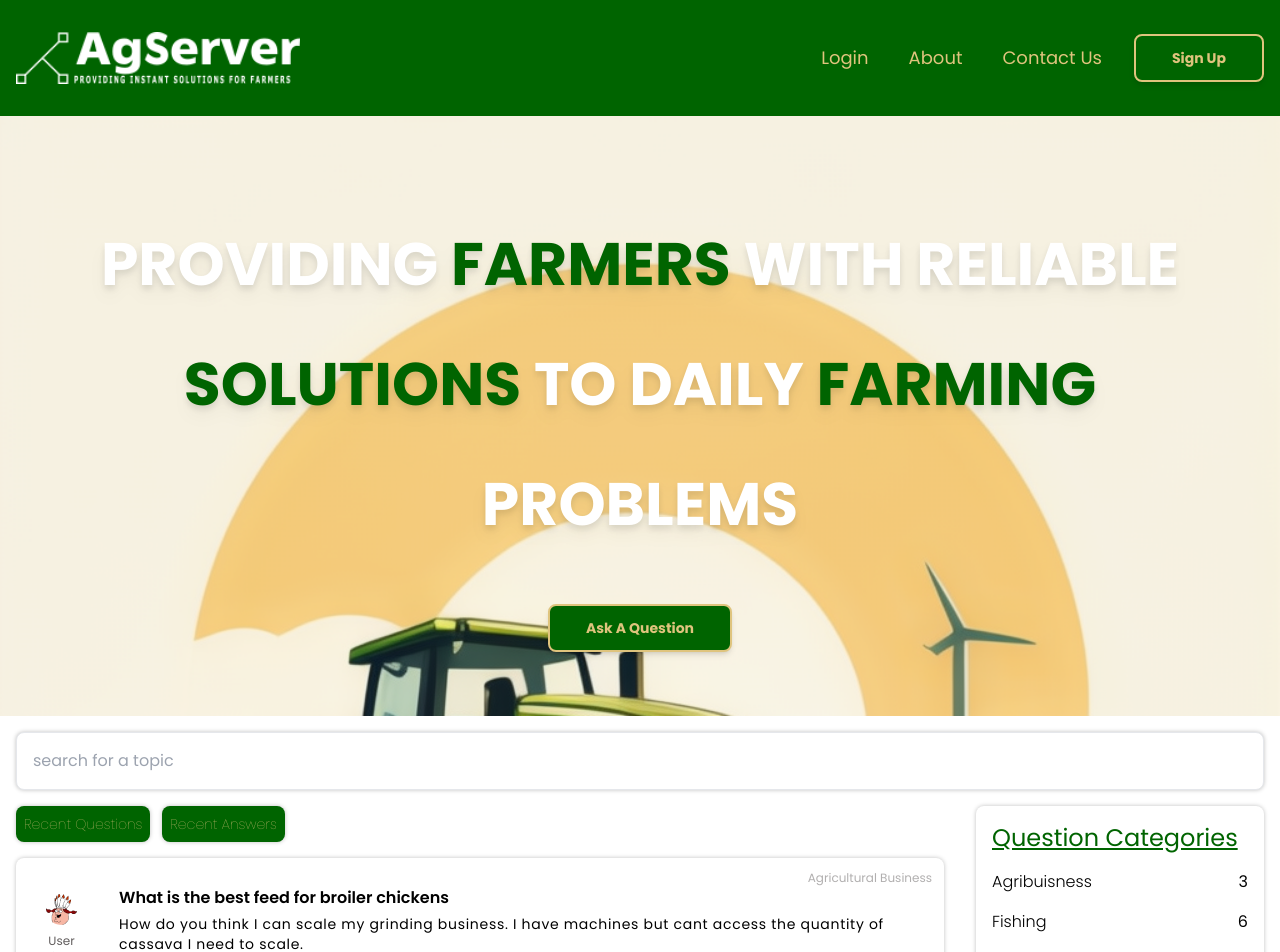
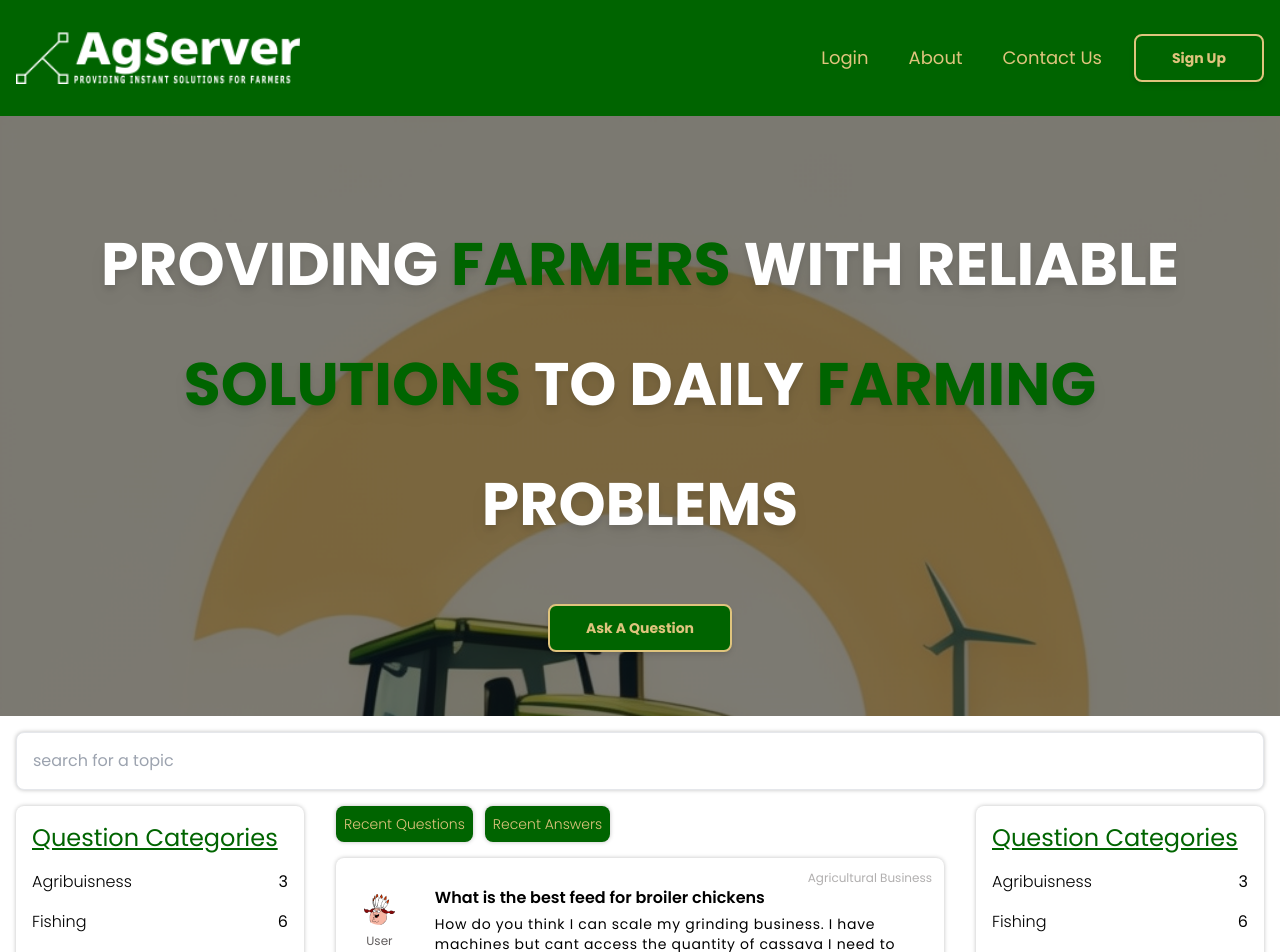
Before and after one commit to chibuzorEbede/ag, a Next.js app: page / in a window 1280 px wide. Shown: the top 952 px of the page. Built offline with nearby package versions, Linux system fonts and the light colour scheme.

Commit message:
fixed categories component on index page

```diff
--- a/components/Feed.tsx
+++ b/components/Feed.tsx
@@ -8,7 +8,7 @@ const Feed = () => {
 
     return (
 
-        <main className="feed p-4 grid gap-4 md:col-start-1 md:col-end-4">
+        <main className="feed p-4 grid gap-4 md:col-start-2 md:col-end-4">
             <>
                 <Tab />
             </>
--- a/components/common/Tab.tsx
+++ b/components/common/Tab.tsx
@@ -16,7 +16,7 @@ function TabButton({ text }) {
     const [isActive, setIsActive] = useState(true)
     const clickHandler = () => setIsActive(!isActive)
 
-    return <button className={` rounded-lg shadow-3xl  text-ag-gold bg-ag-green mr-3 p-2 font-thin text-sm`
+    return <button className={` rounded-lg shadow-3xl  text-ag-gold bg-ag-green mr-3 p-2 font-light text-sm`
     } onClick={() => clickHandler()}> <p className='capitalize'>{text}</p></button >
 }
 
--- a/pages/index.tsx
+++ b/pages/index.tsx
@@ -11,6 +11,7 @@ const IndexPage = () => (
     <Hero />
     <SearchBar />
     <div className="grid md:grid-cols-4">
+      <div className="hidden md:block"><Categories /></div>
       <Feed />
       <Categories />
     </div>
```
Also changed, not shown: public/img/hero.png.
